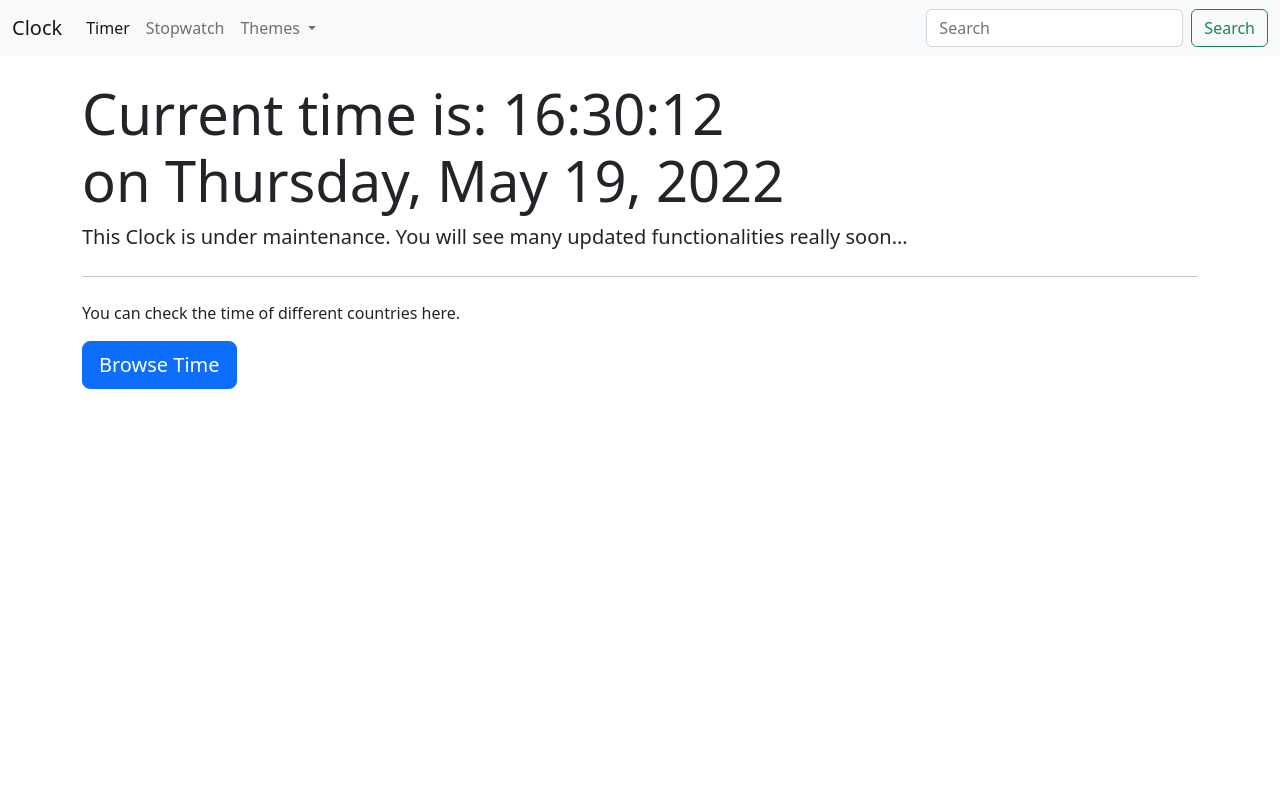
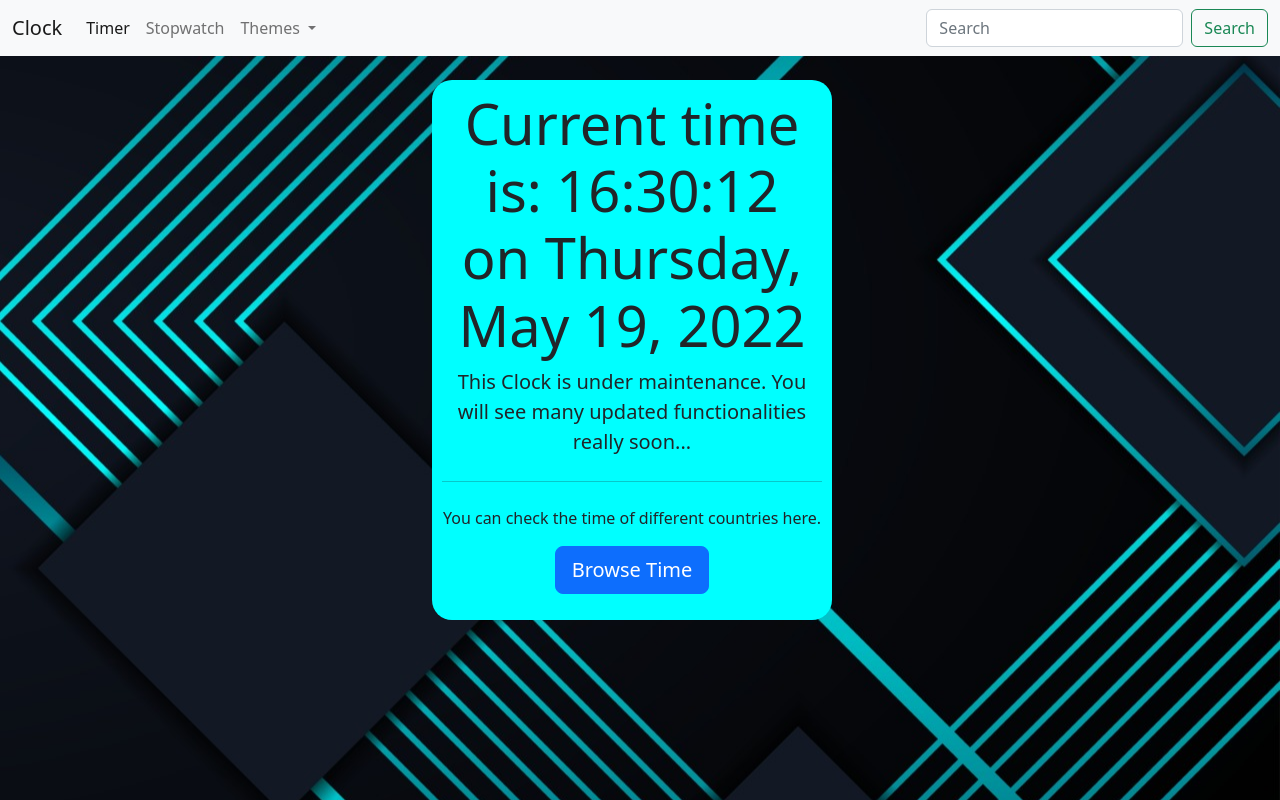
Before and after one commit to anuraggautam001/Time-O-clock, a plain HTML site: page index.html in a window 1280 px wide. Drawn offline with nearby package versions, Linux system fonts and the light colour scheme.

Commit message:
JS clock

```diff
--- a/index.html
+++ b/index.html
@@ -3,7 +3,10 @@
   <head>
     <meta charset="utf-8">
     <meta name="viewport" content="width=device-width, initial-scale=1">
-    <title>Bootstrap demo</title>
+    <link rel="icon" type="image/x-icon" href="fav1.png">
+
+    <title>Time O'clock</title>
+    <link rel="stylesheet" href="style.css">
     <script src="time.js"></script>
     <link href="https://cdn.jsdelivr.net/npm/bootstrap@5.2.0-beta1/dist/css/bootstrap.min.css" rel="stylesheet" integrity="sha384-0evHe/X+R7YkIZDRvuzKMRqM+OrBnVFBL6DOitfPri4tjfHxaWutUpFmBp4vmVor" crossorigin="anonymous">
   </head>
--- /dev/null
+++ b/style.css
@@ -0,0 +1,13 @@
+body{
+    background-image: url(bk1.jpg);
+    background-position: 100%;
+}
+
+.jumbotron{
+    margin-left: 350px;
+    background-color: aqua;
+    padding: 10px;
+    border-radius: 20px;
+    text-align: center;
+    width: 400px;
+}
```
Also changed, not shown: bk1.jpg (added), fav1.png (added).
